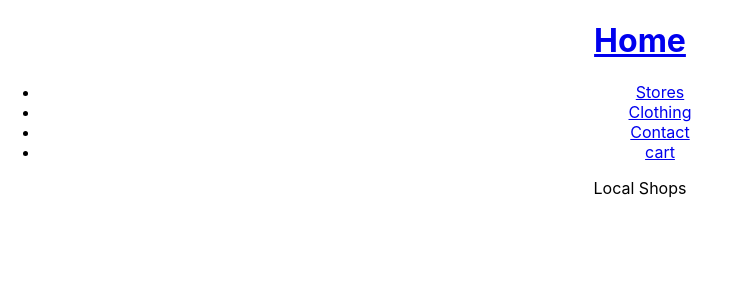
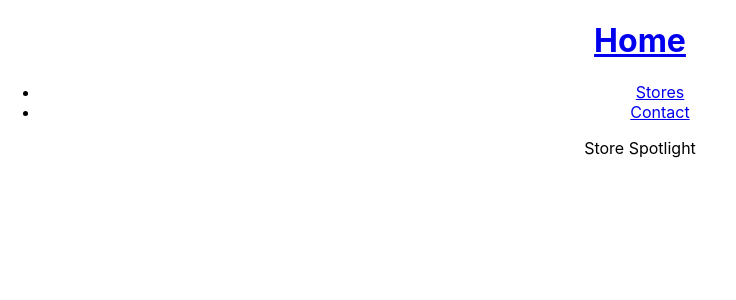
Before and after one commit to bannersamuelson/Local-Store, a React (Create React App) app in the folder client/: page / in a window 1280 px wide. Shown: the top 300 px of the page, without its empty margins (0-736 px from the left). Built offline with nearby package versions, Linux system fonts and the light colour scheme; no server answers.

Commit message:
changed mvp

```diff
--- a/client/src/App.js
+++ b/client/src/App.js
@@ -8,9 +8,8 @@ function App() {
     <div className="App">
       <Navbar />
       <Routes>
-        <Route path="/" element={<div>Local Shops</div>} />
+        <Route path="/" element={<div>Store Spotlight</div>} />
         <Route path="/stores" element={<Stores />} />
-        <Route path='/clothing' element={<div>clothing</div>} />
         <Route path='/contact' element={<div>contact</div>} />
         <Route path='/cart' element={<div>cart</div>} />
       </Routes>
--- a/client/src/components/Navbar.jsx
+++ b/client/src/components/Navbar.jsx
@@ -6,9 +6,7 @@ export default function Navbar() {
       <Link to='/'><h1>Home</h1></Link>
       <ul>
         <li><Link to='/stores'>Stores</Link></li>
-        <li><Link to='/clothing'>Clothing</Link></li>
         <li><Link to='/contact us'>Contact</Link></li>
-        <li><Link to='/cart'>cart</Link></li>
       </ul>
     </div>
   )
```
